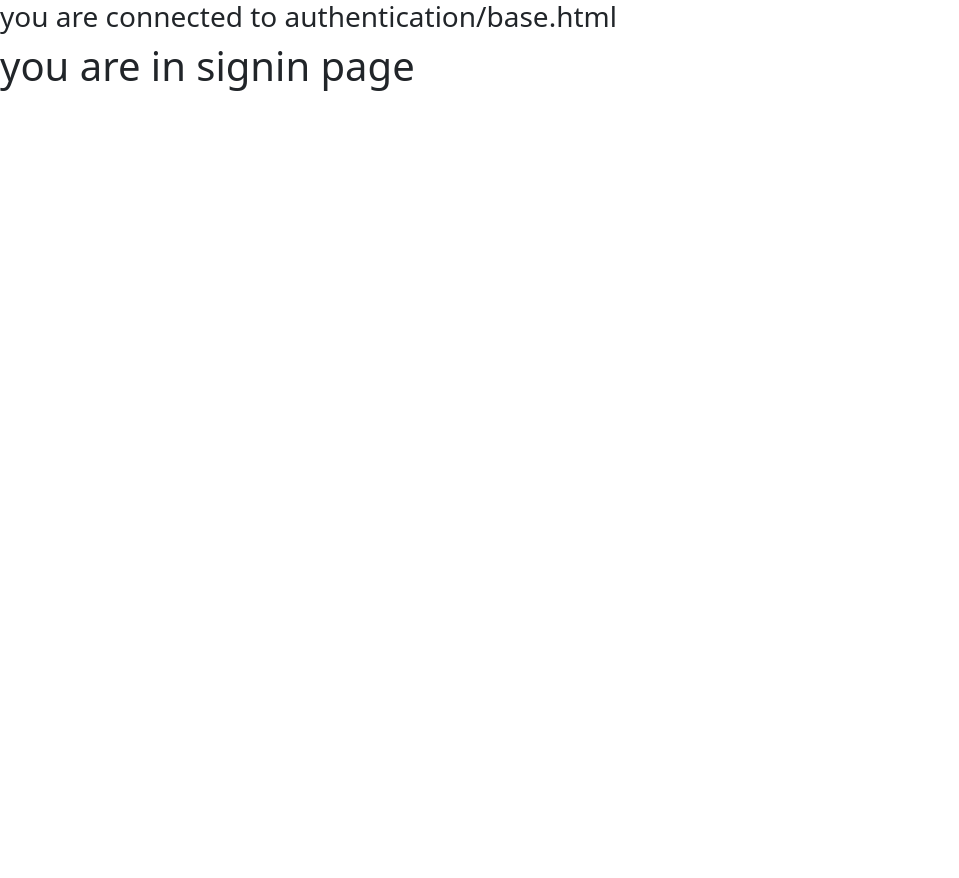
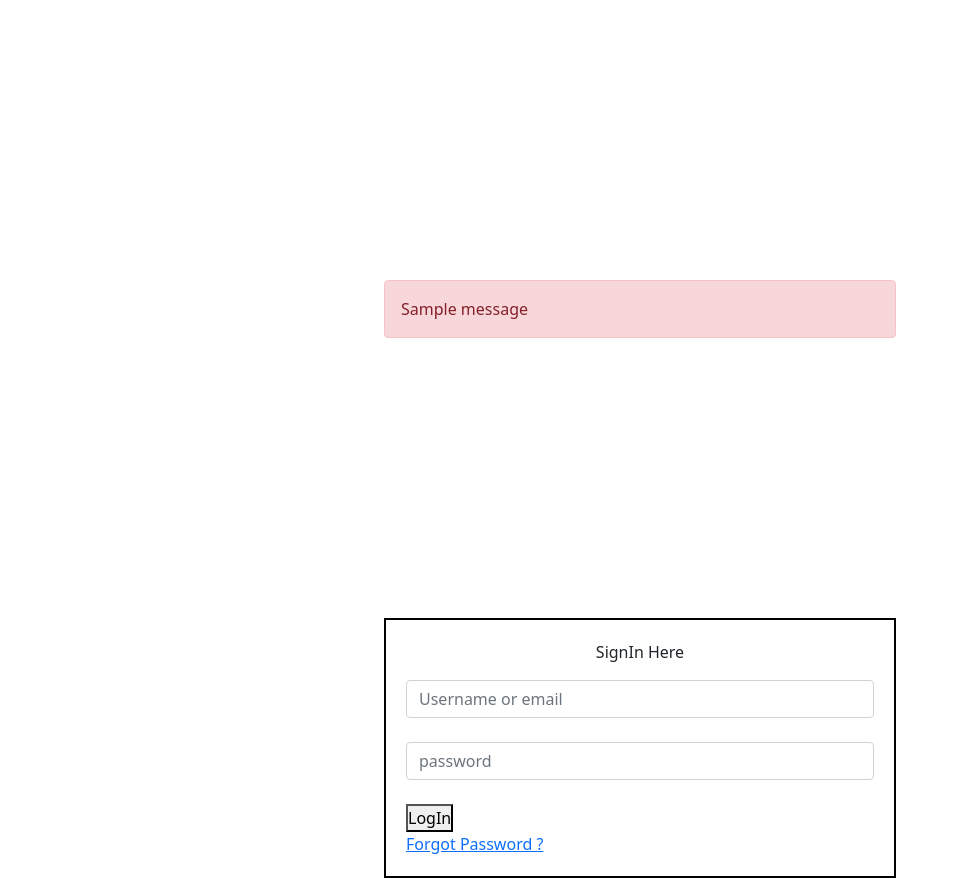
Before and after one commit to kumarSuraj-bit/Django-project, a Django app: page /signin/ in a window 1280 px wide. Shown: the whole page, without its empty margins (0-959 px from the left). Before the commit the page ends 91 px from the top, so only its background shows below. Run offline with Django 3.2, Linux system fonts and the light colour scheme; tables that the repository leaves empty hold one stand-in row (values such as "Sample post"); one stand-in notice (Sample message) is shown; some libraries are stand-ins or nearby versions.

Commit message:
password reset done

```diff
--- a/authentication/urls.py
+++ b/authentication/urls.py
@@ -1,7 +1,21 @@
 from django.urls import path
-from .views import SignupView,SigninView
+from .views import SignupView,SigninView,SignoutView
+from django.contrib.auth.views import (
+    PasswordResetView,
+    PasswordResetDoneView,
+    PasswordResetConfirmView,
+    PasswordResetCompleteView,
+    PasswordChangeView,
+    PasswordChangeDoneView,
+    )
 
 urlpatterns = [
     path('signup/', SignupView.as_view(),name='signup_view'),
     path('signin/', SigninView.as_view(),name='signin_view'),
+    path('signout/', SignoutView.as_view(),name='signout_view'),
+
+    path('password/reset/',PasswordResetView.as_view(),name='password_reset'),
+    path('password/reset/done/',PasswordResetDoneView.as_view() ,name='password_reset_done'),
+    path('password/reset/confirm/<uidb64>/<token>',PasswordResetConfirmView.as_view() ,name='password_reset_confirm'),
+    path('password/reset/complete/',PasswordResetCompleteView.as_view() ,name='password_reset_complete'),
 ]
--- a/authentication/views.py
+++ b/authentication/views.py
@@ -1,8 +1,18 @@
 from django.shortcuts import render,redirect
 from django.views.generic import View
 from .forms import UserForm
+from django.contrib import messages
+
+from django.contrib.auth import (
+                                    authenticate,
+                                    login,
+                                    logout,
+                                    get_user_model,
+                                )
 
 # Create your views here.
+User = get_user_model()
+
 
 class SignupView(View):
     template_name = 'authentication\signup.html'
@@ -36,13 +46,13 @@ class SigninView(View):
     def post(self,request,*args,**keargs):
         email_username = request.POST.get('email_username')
         password = request.POST.get('password')
-
         try:
             user_obj = User.objects.get(username=email_username)
             email = user_obj.email
+
         except Exception as e:
+
             email = email_username
-
         user = authenticate(request, email=email, password=password)
 
         if user is None:
@@ -51,4 +61,10 @@ class SigninView(View):
 
         login(request, user)
         messages.success(request, 'Thanks for Login, Welcome to Insta Clone.', extra_tags='success')
-        return redirect('home_feed_view')
+        return redirect('home_view')
+
+
+class SignoutView(View):
+    def post(self,request,*args,**kwargs):
+        logout(request)
+        return redirect('signin_view')
--- /dev/null
+++ b/static/maincss/signin.css
@@ -0,0 +1,12 @@
+*{
+    padding: 0;
+    margin: 0;
+    box-sizing: border-box;
+}
+
+div{
+    width: 40vw;
+    margin: 35vh 0 0 30vw;
+    padding: 20px;
+    border: solid 2px black;
+}
--- a/templates/authentication/base.html
+++ b/templates/authentication/base.html
@@ -6,13 +6,14 @@
     <meta name="viewport" content="width=device-width, initial-scale=1.0">
     <title>IGClone</title>
 
+
     {% block extra_head %}
 
     {% endblock %}
 
 </head>
 <body>
-    <h3>you are connected to authentication/base.html</h3>
+
     {% block content %}
 
     {% endblock %}
--- a/templates/authentication/signin.html
+++ b/templates/authentication/signin.html
@@ -5,6 +5,8 @@
 
     <link rel="stylesheet" href="{% static 'css\bootstrap.min.css' %}">
     <script src="{% static 'js\bootstrap.min.js' %}"></script>
+    <link rel="stylesheet" href="{% static 'maincss\signin.css' %}">
+
 
 {% endblock %}
 
@@ -13,6 +15,32 @@
 
 {% block content %}
 
-<h1>you are in signin page</h1>
+
+
+
+{% if messages %}
+    {% for message in messages %}
+        <div class="alert alert-danger" role='alert'>
+            {{ message }}
+        </div>
+    {% endfor %}
+{% endif %}
+
+
+
+<div>
+    <p style="text-align: center;">SignIn Here</p>
+<form method="POST">
+    {% csrf_token %}
+    <input type="text" name="email_username" class="form-control" placeholder="Username or email"><br>
+    <input type="password" name="password" class="form-control" placeholder="password"><br>
+    <button type="submit">LogIn</button>
+</form>
+
+
+<a href="{% url 'password_reset' %}">Forgot Password ?</a>
+</div>
+
+
 
 {% endblock %}
--- a/user/models.py
+++ b/user/models.py
@@ -22,8 +22,8 @@ class User(AbstractUser):
     phone_number = models.CharField(max_length=20, null=True, blank=True)
     gender = models.CharField(max_length=10, choices=GENDER_CHOICES, null=True, blank=True)
 
-    USERNAME_FIELD = 'username'
-    REQUIRED_FIELDS = ['email','full_name']
+    USERNAME_FIELD = 'email'
+    REQUIRED_FIELDS = ['username','full_name']
 
     #objects = CustomUserManager()
 
```
Also changed, not shown: IGclone/settings.py (+8 -0 lines), templates/core/home.html (+30 -12 lines), db.sqlite3.
